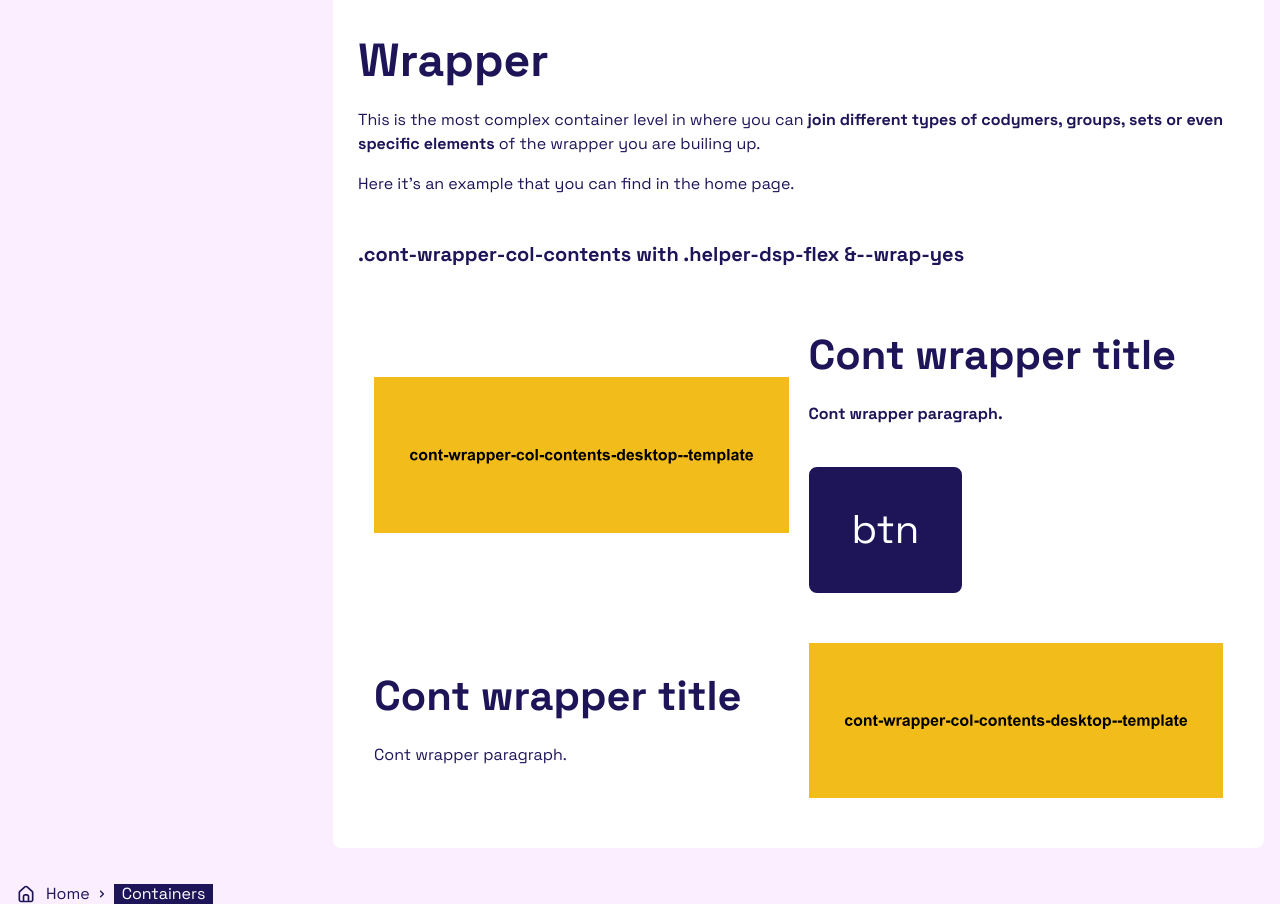
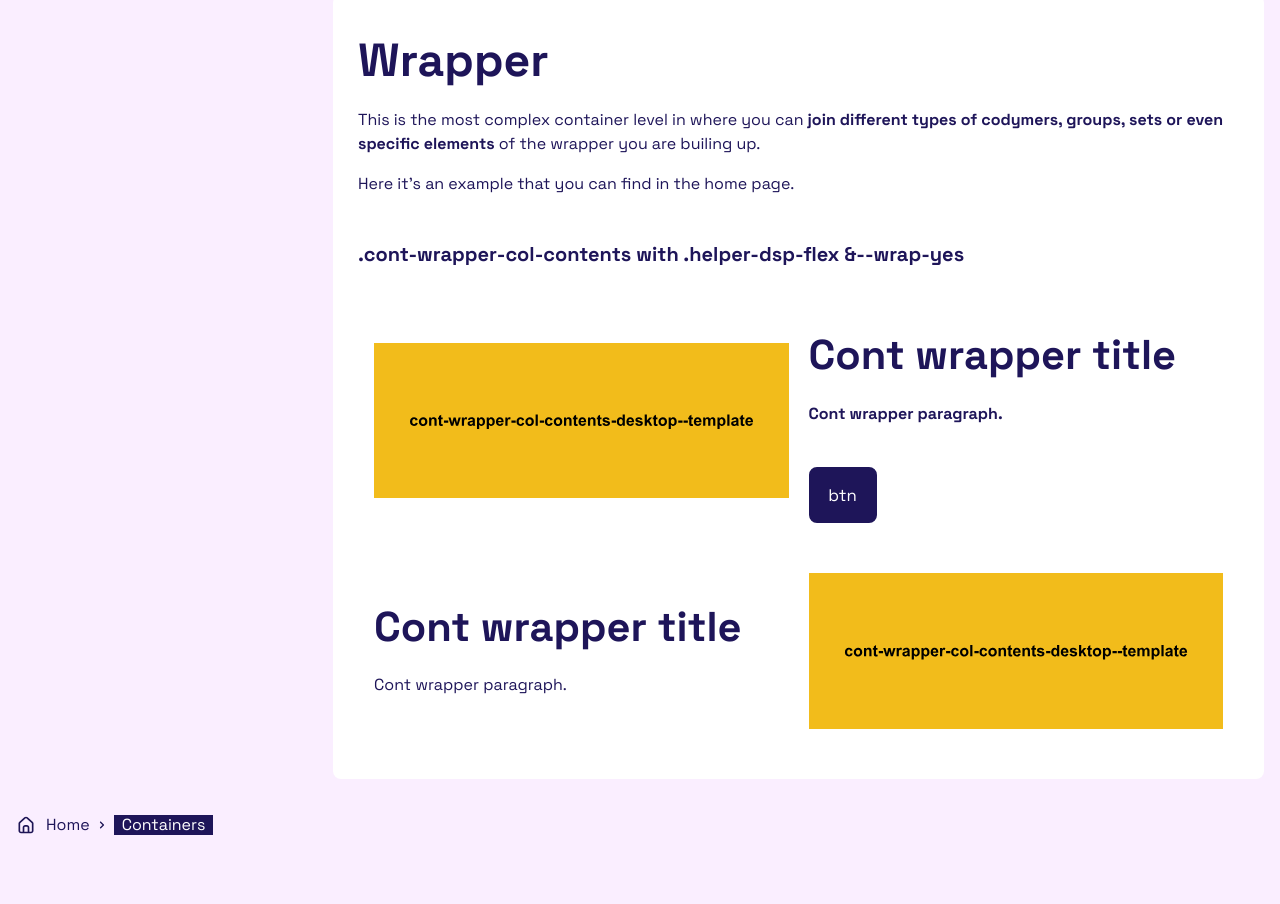
Before and after one commit to Codymer/codymer-system, a plain HTML site: page html/codymer/containers.html in a window 1280 px wide. Shown: the part 3359-4263 px from the top of the page. After the commit the page ends 4194 px from the top, so only its background shows below. Drawn offline with Linux system fonts and the light colour scheme; files whose address does not match are found by name; a web font is replaced by a local one.

Commit message:
HTML btn-scope-50 to &-25

```diff
--- a/html/codymer/containers.html
+++ b/html/codymer/containers.html
@@ -613,7 +613,7 @@
                   <div class="cont-set-btn cont-set-btn--gap-25 helper-dsp-flex helper-dsp-flex--algn-i-ctr">
                     <a
                       href="#"
-                      class="cdmr-btn cdmr-btn--primary cdmr-btn--scope-50 helper-font-weight-50"
+                      class="cdmr-btn cdmr-btn--primary cdmr-btn--scope-25 helper-font-weight-50"
                       title="Anchor text"
                       target="_self">
                         btn
```
Also changed, not shown: html/example-01/containers.html (+1 -1 lines).
